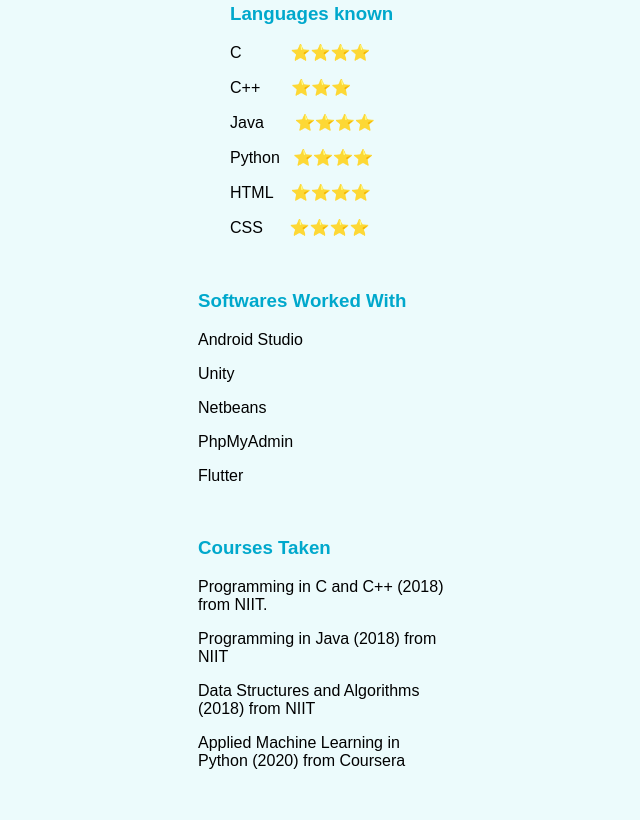
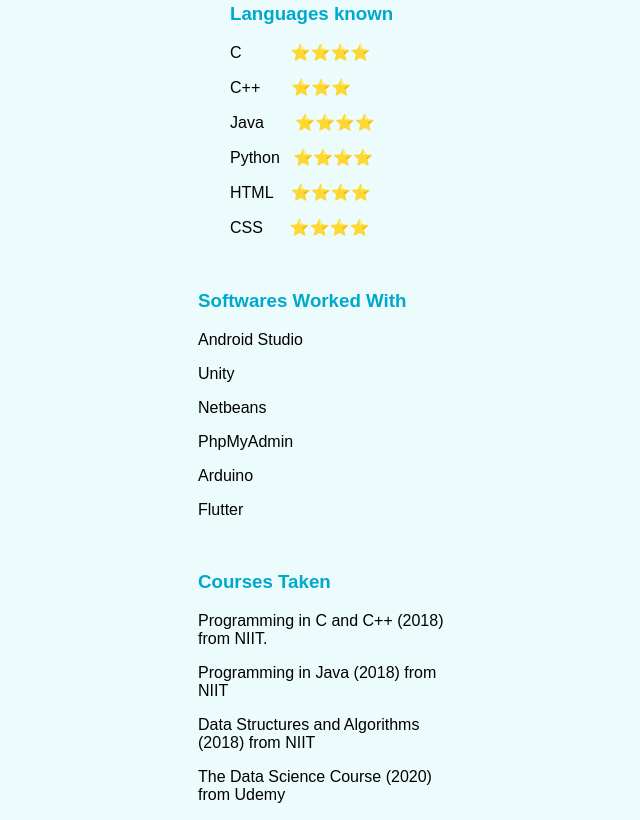
Before and after one commit to Preetism/cv_website, a plain HTML site: page skill.html in a window 1280 px wide. Shown: the part 298-1118 px from the top of the page, without its empty margins (314-954 px from the left). Before the commit the page ends 1084 px from the top, so only its background shows below. Drawn offline with Linux system fonts and the light colour scheme.

Commit message:
Update skill.html

```diff
--- a/skill.html
+++ b/skill.html
@@ -31,13 +31,14 @@
     <p>Unity</p>
     <p>Netbeans</p>
     <p>PhpMyAdmin</p>
+    <p>Arduino</p>
     <p>Flutter</p><br>
 
     <h3>Courses Taken</h3>
     <p>Programming in C and C++ (2018) from NIIT.</p>
     <p>Programming in Java (2018) from NIIT</p>
     <p>Data Structures and Algorithms (2018) from NIIT</p>
-    <p>Applied Machine Learning in Python (2020) from Coursera</p>
+    <p>The Data Science Course (2020) from Udemy</p>
     </div>
 
 </body>
```
